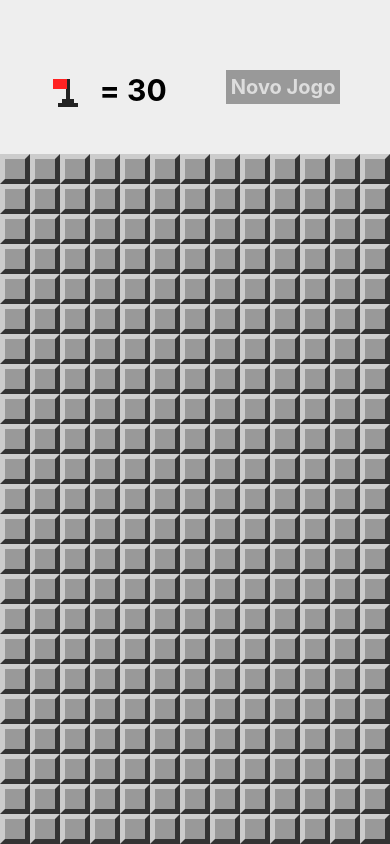
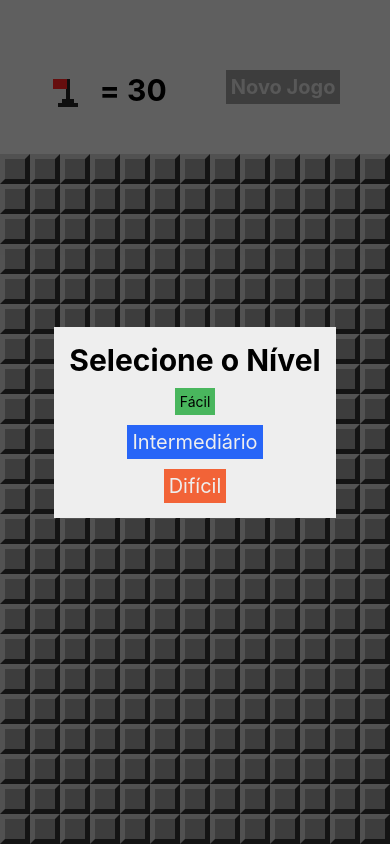
Before and after one commit to Victor110901/Campo-Minado, a React Native app: screen / in a window 390 px wide. Both pictures are taken after a click on the element 64 px from the left and 92 px from the top of the page. Built offline with nearby package versions, Linux system fonts and the light colour scheme.

Commit message:
Campo-minado - Criando screens para tela de level

```diff
--- a/App.js
+++ b/App.js
@@ -3,6 +3,7 @@
 import params from './src/params'
 import MineField from './src/components/MineField'
 import Header from './src/components/Header'
+import LevelSelection from './src/screens/LevelSelection'
 import {
   createMinedBoard,
   cloneBoard,
@@ -34,6 +35,7 @@
       board: createMinedBoard(rows, cols, this.minesAmount()),
       won: false,
       lost: false,
+      showLevelSelection: false,
     }
   }
 
@@ -67,11 +69,20 @@
     this.setState({ board, won })
   }
 
+  onLevelSelected = level => {
+    params.difficultLevel = level
+    this.setState(this.createState)
+  }
+
   render() {
     return (
       <View style={styles.container}>
+        <LevelSelection isVisible={this.state.showLevelSelection}
+          onLevelSelected={this.onLevelSelected}
+          onCancel={() => this.setState({ showLevelSelection: false })} />
         <Header flagsLeft={this.minesAmount() - flagsUsed(this.state.board)}
-          onNewGame={() => this.setState(this.createState())} />
+          onNewGame={() => this.setState(this.createState())}
+          onFlagPress={() => this.setState({ showLevelSelection: true })}/>
         <View style={styles.board}>
           <MineField board={this.state.board}
             onOpenField={this.onOpenField}
--- /dev/null
+++ b/src/screens/LevelSelection.js
@@ -0,0 +1,73 @@
+import React from "react"
+import {
+    View,
+    StyleSheet,
+    Text,
+    TouchableOpacity,
+    Modal
+} from 'react-native'
+
+export default props => {
+    return (
+        <Modal onRequestClose={props.onCancel}
+            visible={props.isVisible} animationType='slide'
+            transparent={true}>
+                <View style={styles.frame}>
+                    <View style={styles.container}>
+                        <Text style={styles.title}>Selecione o Nível</Text>
+                        <TouchableOpacity
+                            style={[styles.button, styles.bgEasy]}
+                            onPress={() => props.onLevelSelected(0.1)}>
+                            <Text styles={styles.buttonLabel}>Fácil</Text>
+                        </TouchableOpacity>
+                        <TouchableOpacity
+                            style={[styles.button, styles.bgNormal]}
+                            onPress={() => props.onLevelSelected(0.2)}>
+                            <Text style={styles.buttonLabel}>Intermediário</Text>
+                        </TouchableOpacity>
+                        <TouchableOpacity
+                            style={[styles.button, styles.bgHard]}
+                            onPress={() => props.onLevelSelected(0.3)}>
+                            <Text style={styles.buttonLabel}>Difícil</Text>
+                        </TouchableOpacity>
+                    </View>
+                </View>
+            </Modal>
+    )
+}
+
+const styles = StyleSheet.create({
+    frame: {
+        flex: 1,
+        alignItems: 'center',
+        justifyContent: 'center',
+        backgroundColor: 'rgba(0,0,0,0.6)',
+    },
+    container: {
+        backgroundColor: '#EEE',
+        alignItems: 'center',
+        justifyContent: 'center',
+        padding: 15,
+    },
+    title: {
+        fontSize: 30,
+        fontWeight: 'bold',
+    },
+    button: {
+        marginTop: 10,
+        padding: 5,
+    },
+    buttonLabel: {
+        fontSize: 20,
+        color: '#EEE',
+    },
+    bgEasy: {
+        backgroundColor: '#49b65d'
+    },
+    bgNormal: {
+        backgroundColor: '#2765F7'
+    },
+    bgHard: {
+        backgroundColor: '#F26337'
+    }
+})
```
